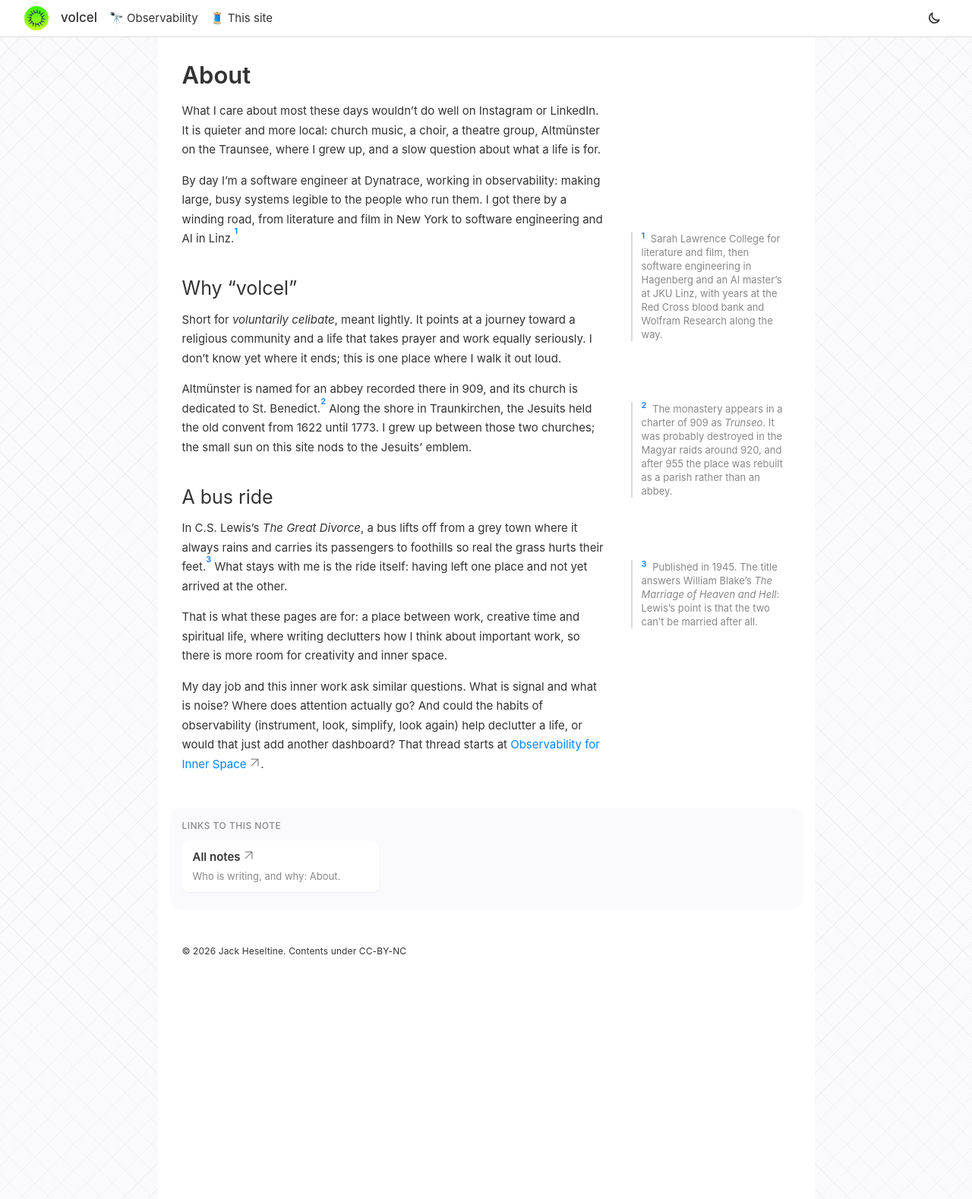
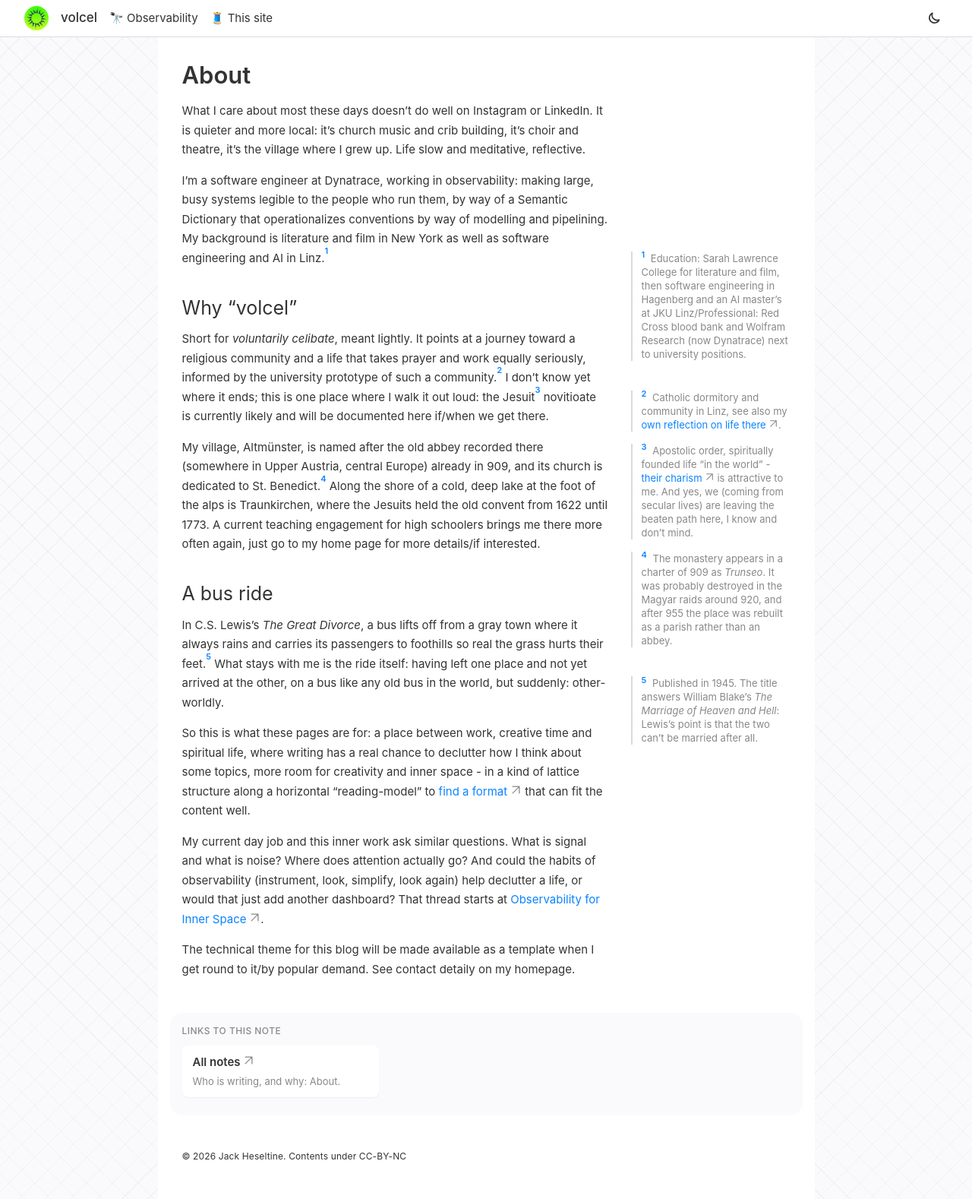
Before and after one commit to heseltime/volcel, a Jekyll site: the page built from _notes/Public/About.md, in a window 1280 px wide. Shown: the whole page at 76% size. Built offline with Jekyll 4.4.1, drawn with Linux system fonts in a browser that asks for light colours.

Commit message:
Elaborate

```diff
--- a/_notes/Public/About.md
+++ b/_notes/Public/About.md
@@ -3,24 +3,28 @@ title: About
 date: 2026-11-13
 ---
 
-What I care about most these days wouldn't do well on Instagram or LinkedIn. It is quieter and more local: church music, a choir, a theatre group, Altmünster on the Traunsee, where I grew up, and a slow question about what a life is for.
+What I care about most these days doesn't do well on Instagram or LinkedIn. It is quieter and more local: it's church music and crib building, it's choir and theatre, it's the village where I grew up. Life slow and meditative, reflective.
 
-By day I'm a software engineer at Dynatrace, working in observability: making large, busy systems legible to the people who run them. I got there by a winding road, from literature and film in New York to software engineering and AI in Linz.[^road]
+I'm a software engineer at Dynatrace, working in observability: making large, busy systems legible to the people who run them, by way of a Semantic Dictionary that operationalizes conventions by way of modelling and pipelining. My background is literature and film in New York as well as software engineering and AI in Linz.[^road]
 
 ## Why "volcel"
 
-Short for *voluntarily celibate*, meant lightly. It points at a journey toward a religious community and a life that takes prayer and work equally seriously. I don't know yet where it ends; this is one place where I walk it out loud.
+Short for *voluntarily celibate*, meant lightly. It points at a journey toward a religious community and a life that takes prayer and work equally seriously, informed by the university prototype of such a community.[^khg] I don't know yet where it ends; this is one place where I walk it out loud: the Jesuit[^jesuits] novitioate is currently likely and will be documented here if/when we get there.
 
-Altmünster is named for an abbey recorded there in 909, and its church is dedicated to St. Benedict.[^minster] Along the shore in Traunkirchen, the Jesuits held the old convent from 1622 until 1773. I grew up between those two churches; the small sun on this site nods to the Jesuits' emblem.
+My village, Altmünster, is named after the old abbey recorded there (somewhere in Upper Austria, central Europe) already in 909, and its church is dedicated to St. Benedict.[^minster] Along the shore of a cold, deep lake at the foot of the alps is Traunkirchen, where the Jesuits held the old convent from 1622 until 1773. A current teaching engagement for high schoolers brings me there more often again, just go to my home page for more details/if interested.
 
 ## A bus ride
 
-In C.S. Lewis's *The Great Divorce*, a bus lifts off from a grey town where it always rains and carries its passengers to foothills so real the grass hurts their feet.[^lewis] What stays with me is the ride itself: having left one place and not yet arrived at the other.
+In C.S. Lewis's *The Great Divorce*, a bus lifts off from a gray town where it always rains and carries its passengers to foothills so real the grass hurts their feet.[^lewis] What stays with me is the ride itself: having left one place and not yet arrived at the other, on a bus like any old bus in the world, but suddenly: other-worldly.
 
-That is what these pages are for: a place between work, creative time and spiritual life, where writing declutters how I think about important work, so there is more room for creativity and inner space.
+So this is what these pages are for: a place between work, creative time and spiritual life, where writing has a real chance to declutter how I think about some topics, more room for creativity and inner space - in a kind of lattice structure along a horizontal "reading-model" to [[find a format::https://github.com/heseltime/volcel]] that can fit the content well.
 
-My day job and this inner work ask similar questions. What is signal and what is noise? Where does attention actually go? And could the habits of observability (instrument, look, simplify, look again) help declutter a life, or would that just add another dashboard? That thread starts at [[Observability for Inner Space]].
+My current day job and this inner work ask similar questions. What is signal and what is noise? Where does attention actually go? And could the habits of observability (instrument, look, simplify, look again) help declutter a life, or would that just add another dashboard? That thread starts at [[Observability for Inner Space]].
 
-[^road]: Sarah Lawrence College for literature and film, then software engineering in Hagenberg and an AI master's at JKU Linz, with years at the Red Cross blood bank and Wolfram Research along the way.
+The technical theme for this blog will be made available as a template when I get round to it/by popular demand. See contact detaily on my homepage.
+
+[^road]: Education: Sarah Lawrence College for literature and film, then software engineering in Hagenberg and an AI master's at JKU Linz/Professional: Red Cross blood bank and Wolfram Research (now Dynatrace) next to university positions.
+[^khg]: Catholic dormitory and community in Linz, see also my [[own reflection on life there::https://heseltime.github.io/khg]].
+[^jesuits]: Apostolic order, spiritually founded life "in the world" - [[their charism::https://www.jesuits.org]] is attractive to me. And yes, we (coming from secular lives) are leaving the beaten path here, I know and don't mind.
 [^minster]: The monastery appears in a charter of 909 as *Trunseo*. It was probably destroyed in the Magyar raids around 920, and after 955 the place was rebuilt as a parish rather than an abbey.
 [^lewis]: Published in 1945. The title answers William Blake's *The Marriage of Heaven and Hell*: Lewis's point is that the two can't be married after all.
```
